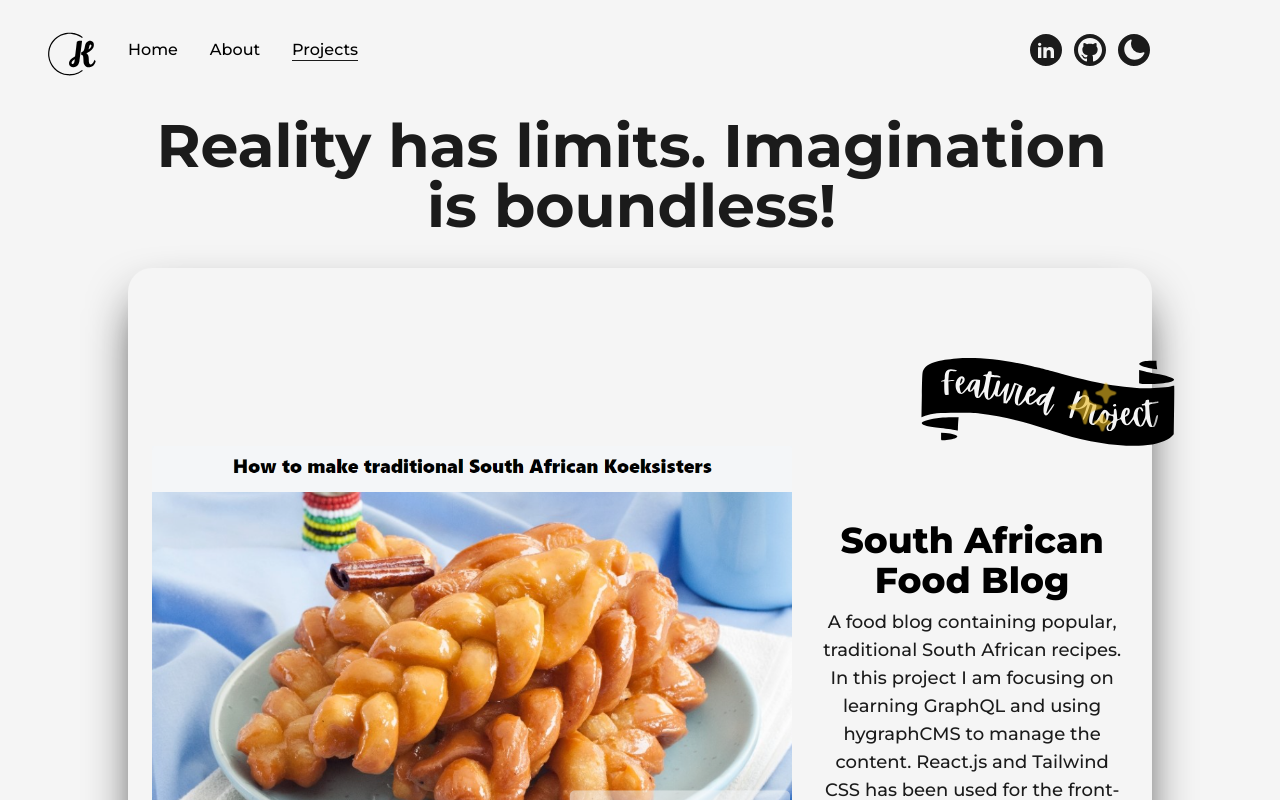
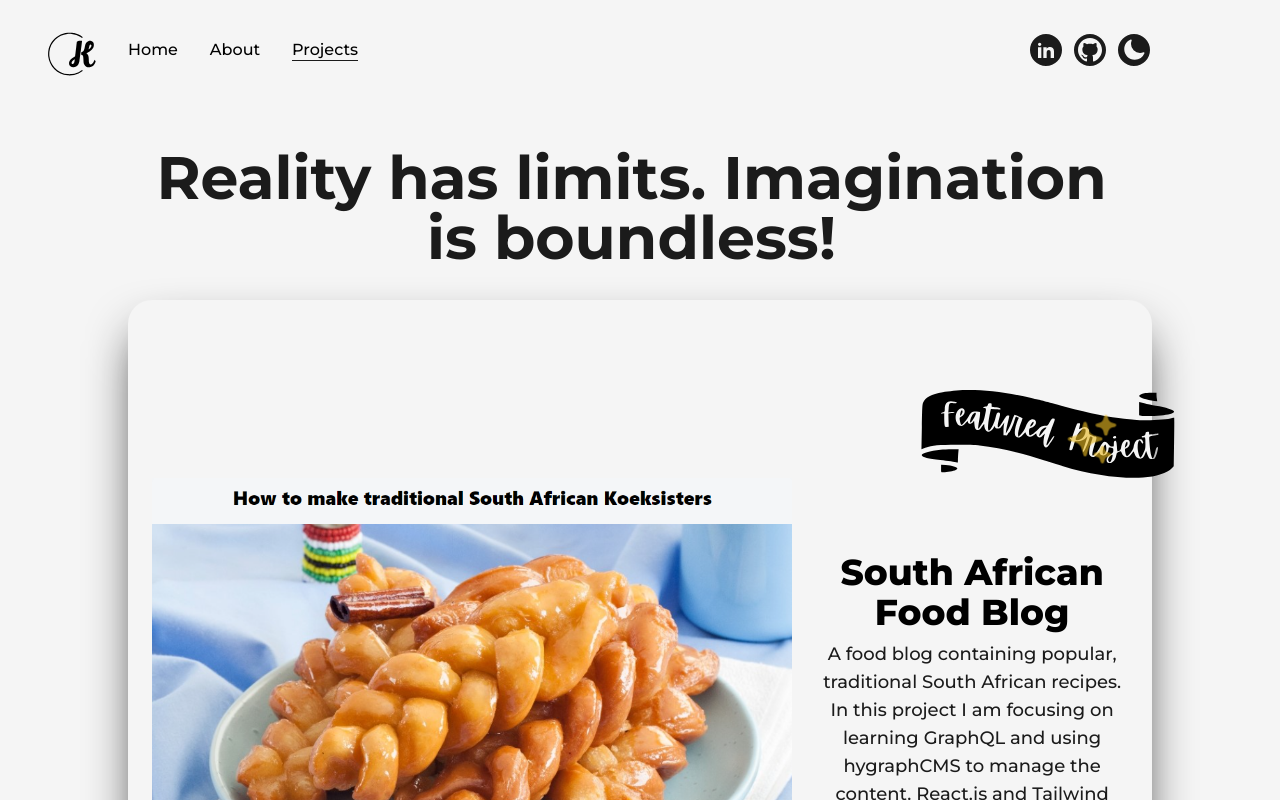
Before and after one commit to kiminel/portfolio, a Next.js app: page /projects in a window 1280 px wide. Shown: the top 800 px of the page. Built offline with nearby package versions, Linux system fonts and the light colour scheme.

Commit message:
style: updated page padding on Projects Page

```diff
--- a/src/components/FeaturedProject.js
+++ b/src/components/FeaturedProject.js
@@ -5,7 +5,7 @@ import FeaturedProjectBanner from "./elements/FeaturedProjectBanner";
 
 const FeaturedProject = ({ title, summary, image, hostedLink, githubLink }) => {
   return (
-    <article className="w-full my-8 flex items-center justify-around space-x-6 rounded-3xl bg-light shadow-2xl shadow-dark p-6 hover:shadow-night dark:bg-dark dark:shadow-light dark:hover:shadow-night">
+    <article className="w-full flex items-center justify-around space-x-6 rounded-3xl bg-light shadow-2xl shadow-dark p-6 hover:shadow-night dark:bg-dark dark:shadow-light dark:hover:shadow-night">
       <div className="object-cover">
         <Image src={image} alt={title} className="w-full h-auto" />
       </div>
--- a/src/components/elements/AnimatedText.js
+++ b/src/components/elements/AnimatedText.js
@@ -29,7 +29,7 @@ const singleWord = {
 
 export const AnimatedText = ({ text, className = "" }) => {
   return (
-    <div className="w-full mx-auto flex items-center justify-center text-center overflow-hidden">
+    <div className="w-full mx-auto flex items-center justify-center text-center">
       <motion.h1
         className={`inline-block w-full text-dark font-bold text-6xl justify-center dark:text-light ${className}`}
         variants={quote}
--- a/src/pages/projects.js
+++ b/src/pages/projects.js
@@ -16,9 +16,11 @@ const Projects = () => {
       </Head>
       <main className="w-full mb-16 flex flex-col items-center justify-center">
         <Layout>
-          <AnimatedText
-            text={"Reality has limits. Imagination is boundless!"}
-          />
+          <div className="my-8">
+            <AnimatedText
+              text={"Reality has limits. Imagination is boundless!"}
+            />
+          </div>
 
           <div className="grid grid-cols-2 gap-24">
             <div className="col-span-2">
```
